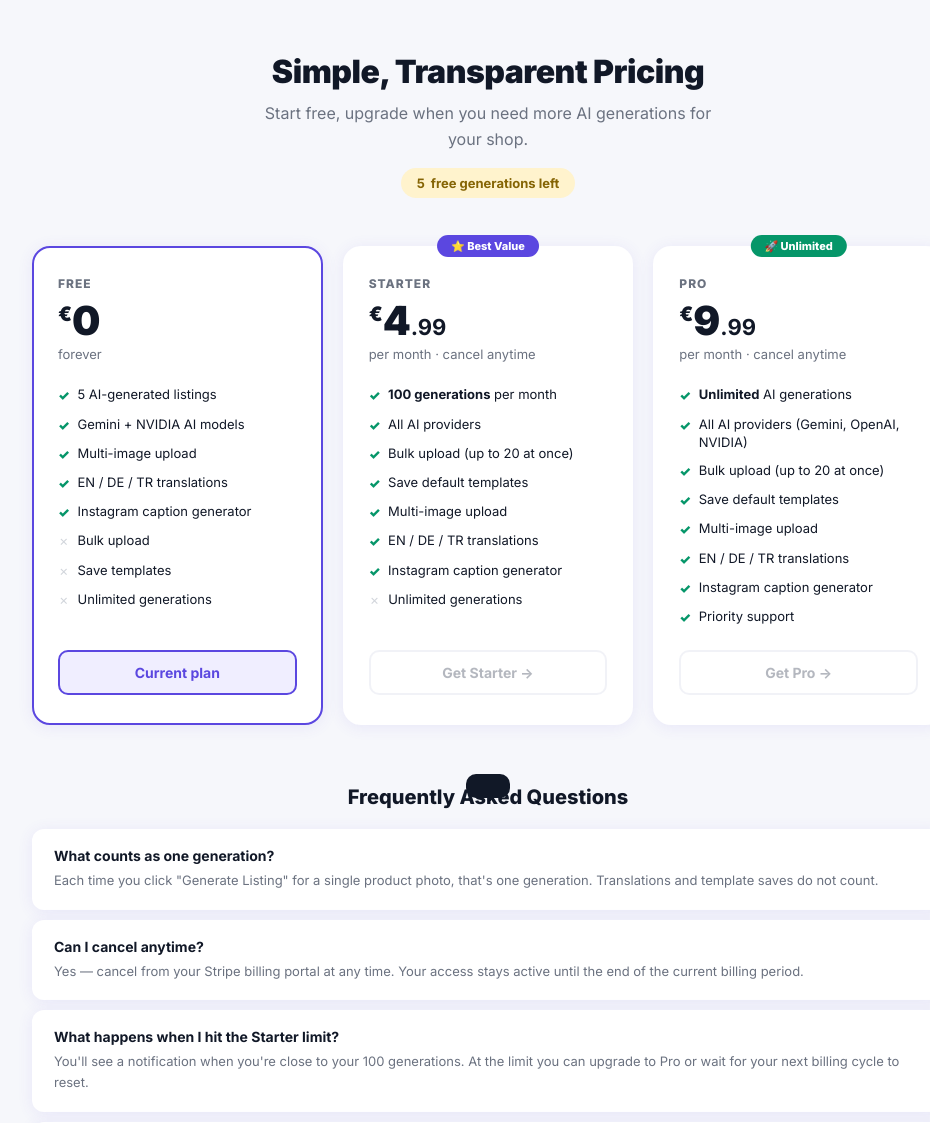
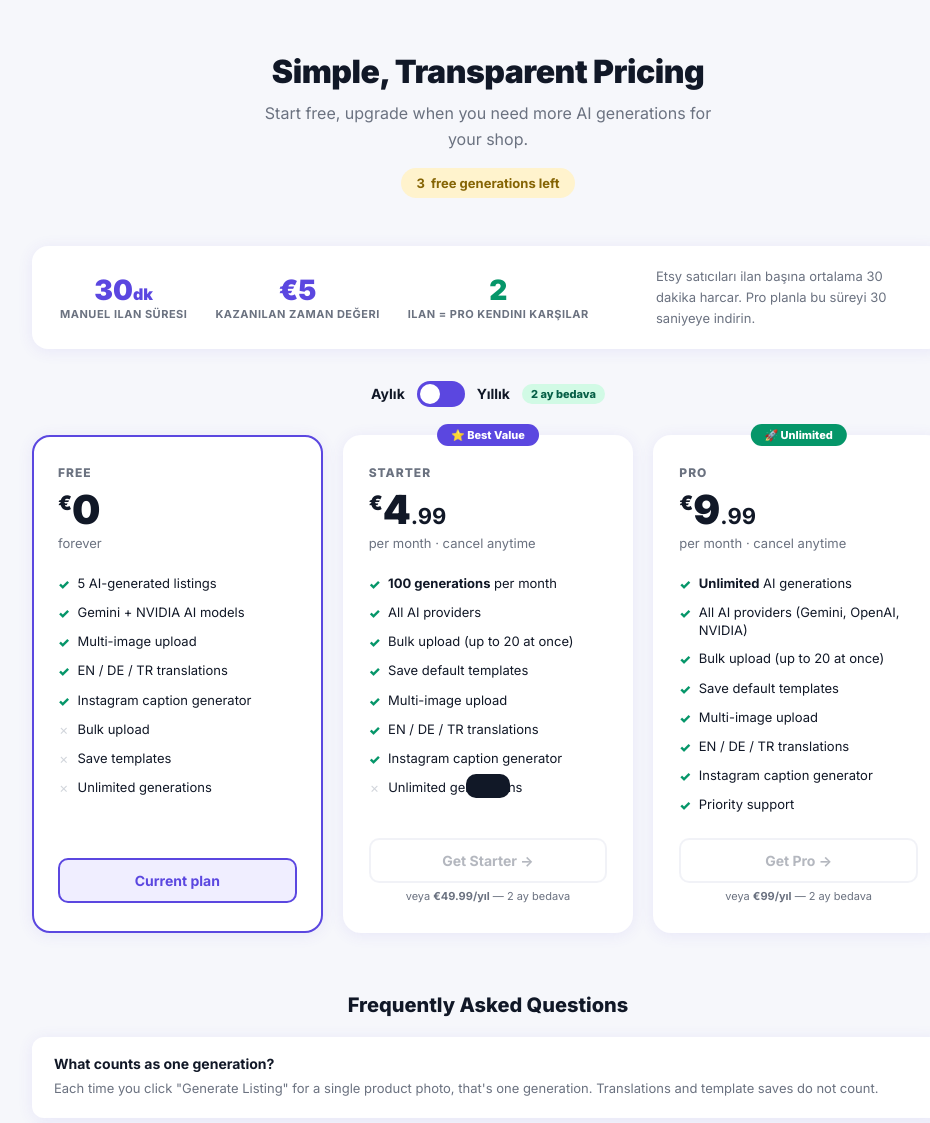
Before and after one commit to theBCA/easylisting, a Flask app: page /upgrade in a window 1280 px wide. Shown: the part 58-1181 px from the top of the page, without its empty margins (152-1082 px from the left). Run offline with Flask 3, Linux system fonts and the light colour scheme; the visitor is signed in with stand-in values (Sample User, id 1); data that the repository does not hold is empty; some libraries are stand-ins or nearby versions.

Commit message:
feat: monetization improvements
- Free limit reduced to 3 (registered + guest)
- Usage progress bar in nav (X/3 with colour fill)
- Upgrade page: value prop stats + ROI copy
- Monthly/annual billing toggle on upgrade page
- Annual Stripe prices: Starter €49.99/yr, Pro €99/yr
- Checkout handles starter_annual + pro_annual plan keys

```diff
--- a/app.py
+++ b/app.py
@@ -102,7 +102,7 @@ ETSY_SCOPES         = "listings_r listings_w shops_r"
 READINESS_ID        = 1489219211571
 REDIRECT_URI        = os.getenv("REDIRECT_URI", "http://localhost:5050/auth/callback")
 HTTP_TIMEOUT        = (5, 30)  # (connect timeout, read timeout) in seconds
-GUEST_FREE_LIMIT    = 2
+GUEST_FREE_LIMIT    = 3
 
 ALLOWED_IMAGE_TYPES = {"image/jpeg", "image/png", "image/webp", "image/gif"}
 MAX_TITLE_LEN       = 140
@@ -669,14 +669,16 @@ def index():
         ensure_shop(gid, "Guest")
         _, remaining = can_generate(gid, GUEST_FREE_LIMIT)
         return render_template("index.html",
-            shop_name=None, remaining=remaining,
+            shop_name=None, remaining=remaining, free_limit=GUEST_FREE_LIMIT,
             unlimited=False, is_guest=True)
     sid = str(shop_id())
     _, remaining = can_generate(sid)
+    from db import FREE_LIMIT
     return render_template(
         "index.html",
         shop_name=session.get("shop_name"),
         remaining=remaining,
+        free_limit=FREE_LIMIT,
         unlimited=remaining >= 999,
         is_guest=False,
     )
@@ -1124,11 +1126,15 @@ def upgrade():
         stripe_key=os.getenv("STRIPE_PUBLISHABLE_KEY", ""),
         has_starter=bool(os.getenv("STRIPE_STARTER_PRICE_ID")),
         has_pro=bool(os.getenv("STRIPE_PRO_PRICE_ID") or os.getenv("STRIPE_PRICE_ID")),
+        has_starter_annual=bool(os.getenv("STRIPE_STARTER_ANNUAL_PRICE_ID")),
+        has_pro_annual=bool(os.getenv("STRIPE_PRO_ANNUAL_PRICE_ID")),
     )
 
 _PLAN_PRICE_IDS = {
-    "starter": "STRIPE_STARTER_PRICE_ID",
-    "pro":     "STRIPE_PRO_PRICE_ID",
+    "starter":        "STRIPE_STARTER_PRICE_ID",
+    "pro":            "STRIPE_PRO_PRICE_ID",
+    "starter_annual": "STRIPE_STARTER_ANNUAL_PRICE_ID",
+    "pro_annual":     "STRIPE_PRO_ANNUAL_PRICE_ID",
 }
 
 @app.route("/stripe/checkout", methods=["POST"])
@@ -1140,10 +1146,11 @@ def stripe_checkout():
         return jsonify({"error": "Stripe not configured"}), 503
     body = request.get_json(silent=True) or {}
     plan = body.get("plan", "pro")
-    if plan not in ("starter", "pro"):
+    if plan not in _PLAN_PRICE_IDS:
         plan = "pro"
     price_env = _PLAN_PRICE_IDS.get(plan, "STRIPE_PRO_PRICE_ID")
     price_id  = os.getenv(price_env) or os.getenv("STRIPE_PRICE_ID")
+    base_plan = plan.replace("_annual", "")
     if not price_id:
         return jsonify({"error": "Stripe price not configured for this plan"}), 503
     try:
@@ -1159,7 +1166,7 @@ def stripe_checkout():
             client_reference_id=str(shop_id()),
             metadata={"shop_id": str(shop_id()),
                       "shop_name": session.get("shop_name", ""),
-                      "plan": plan},
+                      "plan": base_plan},
         )
         return jsonify({"url": checkout.url})
     except Exception as e:
--- a/db.py
+++ b/db.py
@@ -6,7 +6,7 @@ import sqlite3
 import os
 
 DB_PATH   = os.getenv("DB_PATH", "easylisting.sqlite")
-FREE_LIMIT = 5
+FREE_LIMIT = 3
 
 
 def _conn():
--- a/templates/upgrade.html
+++ b/templates/upgrade.html
@@ -119,6 +119,37 @@ nav { background: white; border-bottom: 1px solid var(--border); padding: 0 24px
     {% endif %}
   </div>
 
+  <!-- Value prop -->
+  <div style="background:white;border-radius:16px;padding:20px 28px;margin-bottom:32px;box-shadow:var(--shadow);display:flex;align-items:center;justify-content:space-between;flex-wrap:wrap;gap:16px;">
+    <div style="display:flex;gap:28px;flex-wrap:wrap;">
+      <div style="text-align:center;">
+        <div style="font-size:28px;font-weight:900;color:var(--primary);">30<span style="font-size:16px;">dk</span></div>
+        <div style="font-size:11px;font-weight:700;color:var(--muted);text-transform:uppercase;letter-spacing:.5px;" id="t-stat1">manuel ilan süresi</div>
+      </div>
+      <div style="text-align:center;">
+        <div style="font-size:28px;font-weight:900;color:var(--primary);">€5</div>
+        <div style="font-size:11px;font-weight:700;color:var(--muted);text-transform:uppercase;letter-spacing:.5px;" id="t-stat2">kazanılan zaman değeri</div>
+      </div>
+      <div style="text-align:center;">
+        <div style="font-size:28px;font-weight:900;color:var(--green);">2</div>
+        <div style="font-size:11px;font-weight:700;color:var(--muted);text-transform:uppercase;letter-spacing:.5px;" id="t-stat3">ilan = Pro kendini karşılar</div>
+      </div>
+    </div>
+    <div style="font-size:13px;color:var(--muted);max-width:260px;line-height:1.6;" id="t-value-desc">
+      Etsy satıcıları ilan başına ortalama 30 dakika harcar. Pro planla bu süreyi 30 saniyeye indirin.
+    </div>
+  </div>
+
+  <!-- Billing toggle -->
+  <div style="display:flex;align-items:center;justify-content:center;gap:12px;margin-bottom:28px;">
+    <span style="font-size:14px;font-weight:700;" id="t-monthly">Aylık</span>
+    <button id="billingToggle" style="width:48px;height:26px;border-radius:13px;border:none;background:#5B47E0;cursor:pointer;position:relative;transition:background .2s;" aria-label="Toggle billing">
+      <span id="billingThumb" style="position:absolute;top:3px;left:3px;width:20px;height:20px;border-radius:50%;background:white;transition:left .2s;"></span>
+    </button>
+    <span style="font-size:14px;font-weight:700;" id="t-annual">Yıllık</span>
+    <span style="background:#D1FAE5;color:#065F46;font-size:11px;font-weight:800;padding:3px 9px;border-radius:10px;" id="t-save-badge">2 ay bedava</span>
+  </div>
+
   <div class="plans">
 
     <!-- FREE -->
@@ -127,7 +158,7 @@ nav { background: white; border-bottom: 1px solid var(--border); padding: 0 24px
       <div class="plan-price"><sup>€</sup>0</div>
       <div class="plan-period" id="t-free-period">forever</div>
       <ul class="plan-features">
-        <li><span class="check">✓</span> <span id="t-f1">5 AI-generated listings</span></li>
+        <li><span class="check">✓</span> <span id="t-f1">3 AI-generated listings</span></li>
         <li><span class="check">✓</span> <span id="t-f2">Gemini + NVIDIA AI models</span></li>
         <li><span class="check">✓</span> <span id="t-f3">Multi-image upload</span></li>
         <li><span class="check">✓</span> <span id="t-f4">EN / DE / TR translations</span></li>
@@ -145,7 +176,7 @@ nav { background: white; border-bottom: 1px solid var(--border); padding: 0 24px
     <div class="plan {% if current_plan == 'starter' %}highlight{% endif %}">
       <span class="plan-badge" id="t-start-badge">⭐ Best Value</span>
       <div class="plan-name" id="t-start-name">Starter</div>
-      <div class="plan-price"><sup>€</sup>4<span style="font-size:22px;font-weight:700">.99</span></div>
+      <div class="plan-price" id="starter-price"><sup>€</sup>4<span style="font-size:22px;font-weight:700">.99</span></div>
       <div class="plan-period" id="t-start-period">per month · cancel anytime</div>
       <ul class="plan-features">
         <li><span class="check">✓</span> <span id="t-s1"><strong>100 generations</strong> per month</span></li>
@@ -164,13 +195,14 @@ nav { background: white; border-bottom: 1px solid var(--border); padding: 0 24px
       {% else %}
         <button class="btn-plan ghost" id="t-start-btn" disabled>Coming soon</button>
       {% endif %}
+      <div style="text-align:center;font-size:11px;color:var(--muted);margin-top:6px;" id="starter-annual-note" style="display:none;">veya <strong>€49.99/yıl</strong> — 2 ay bedava</div>
     </div>
 
     <!-- PRO -->
     <div class="plan {% if current_plan == 'pro' %}highlight{% endif %}">
       <span class="plan-badge green" id="t-pro-badge">🚀 Unlimited</span>
       <div class="plan-name" id="t-pro-name">Pro</div>
-      <div class="plan-price"><sup>€</sup>9<span style="font-size:22px;font-weight:700">.99</span></div>
+      <div class="plan-price" id="pro-price"><sup>€</sup>9<span style="font-size:22px;font-weight:700">.99</span></div>
       <div class="plan-period" id="t-pro-period">per month · cancel anytime</div>
       <ul class="plan-features">
         <li><span class="check">✓</span> <span id="t-p1"><strong>Unlimited</strong> AI generations</span></li>
@@ -189,6 +221,7 @@ nav { background: white; border-bottom: 1px solid var(--border); padding: 0 24px
       {% else %}
         <button class="btn-plan ghost" id="t-pro-btn" disabled>Coming soon</button>
       {% endif %}
+      <div style="text-align:center;font-size:11px;color:var(--muted);margin-top:6px;" id="pro-annual-note">veya <strong>€99/yıl</strong> — 2 ay bedava</div>
     </div>
 
   </div>
@@ -387,6 +420,42 @@ function setLang(lang) {
 }
 
 const currentPlan = '{{ current_plan }}';
+const HAS_STARTER_ANNUAL = {{ 'true' if has_starter_annual else 'false' }};
+const HAS_PRO_ANNUAL     = {{ 'true' if has_pro_annual else 'false' }};
+
+let billingAnnual = false;
+
+function setBilling(annual) {
+  billingAnnual = annual;
+  const thumb = document.getElementById('billingThumb');
+  if (thumb) thumb.style.left = annual ? '25px' : '3px';
+
+  // Update starter price display
+  const sp = document.getElementById('starter-price');
+  if (sp) sp.innerHTML = annual ? '<sup>€</sup>4<span style="font-size:22px;font-weight:700">.17</span>' : '<sup>€</sup>4<span style="font-size:22px;font-weight:700">.99</span>';
+  const sn = document.getElementById('starter-annual-note');
+  if (sn) sn.style.display = annual ? 'block' : 'none';
+
+  // Update pro price display
+  const pp = document.getElementById('pro-price');
+  if (pp) pp.innerHTML = annual ? '<sup>€</sup>8<span style="font-size:22px;font-weight:700">.25</span>' : '<sup>€</sup>9<span style="font-size:22px;font-weight:700">.99</span>';
+  const pn = document.getElementById('pro-annual-note');
+  if (pn) pn.style.display = annual ? 'none' : 'block';
+
+  // Update checkout buttons plan
+  const sb = document.getElementById('t-start-btn');
+  if (sb && sb.dataset.checkoutPlan) sb.dataset.checkoutPlan = annual ? 'starter_annual' : 'starter';
+  const pb = document.getElementById('t-pro-btn');
+  if (pb && pb.dataset.checkoutPlan) pb.dataset.checkoutPlan = annual ? 'pro_annual' : 'pro';
+
+  // Period text
+  const sp2 = document.getElementById('t-start-period');
+  if (sp2) sp2.textContent = annual ? '€49.99/yıl · 2 ay bedava' : (T[currentLang]?.startPeriod || 'per month · cancel anytime');
+  const pp2 = document.getElementById('t-pro-period');
+  if (pp2) pp2.textContent = annual ? '€99/yıl · 2 ay bedava' : (T[currentLang]?.proPeriod || 'per month · cancel anytime');
+}
+
+document.getElementById('billingToggle')?.addEventListener('click', () => setBilling(!billingAnnual));
 
 {% if stripe_key %}
 const stripe = Stripe('{{ stripe_key | e }}');
```
Also changed, not shown: templates/index.html (+21 -5 lines).
